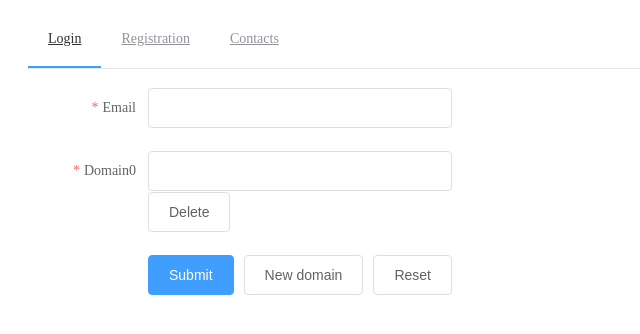
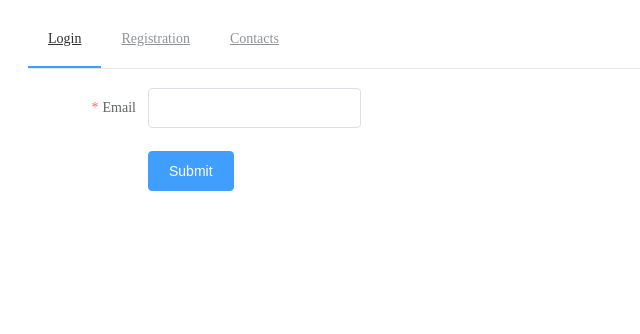
Before and after one commit to nikolaysalinder/phone-book, a Vue app: page /#/ in a window 1280 px wide. Shown: the top 334 px of the page, without its empty margins (0-640 px from the left). Built offline with nearby package versions, Linux system fonts and the light colour scheme.

Commit message:
Add login page

```diff
--- a/src/views/Login.vue
+++ b/src/views/Login.vue
@@ -24,26 +24,11 @@
       >
         <el-input v-model="dynamicValidateForm.email"></el-input>
       </el-form-item>
-      <el-form-item
-        v-for="(domain, index) in dynamicValidateForm.domains"
-        :label="'Domain' + index"
-        :key="domain.key"
-        :prop="'domains.' + index + '.value'"
-        :rules="{
-          required: true,
-          message: 'domain can not be null',
-          trigger: 'blur',
-        }"
-      >
-        <el-input v-model="domain.value"></el-input
-        ><el-button @click.prevent="removeDomain(domain)">Delete</el-button>
-      </el-form-item>
+
       <el-form-item>
         <el-button type="primary" @click="submitForm('dynamicValidateForm')"
           >Submit</el-button
         >
-        <el-button @click="addDomain">New domain</el-button>
-        <el-button @click="resetForm('dynamicValidateForm')">Reset</el-button>
       </el-form-item>
     </el-form>
   </el-container>
@@ -92,3 +77,5 @@ export default {
   },
 };
 </script>
+
+<style></style>
```
Also changed, not shown: src/plugins/element.js (+5 -5 lines).
